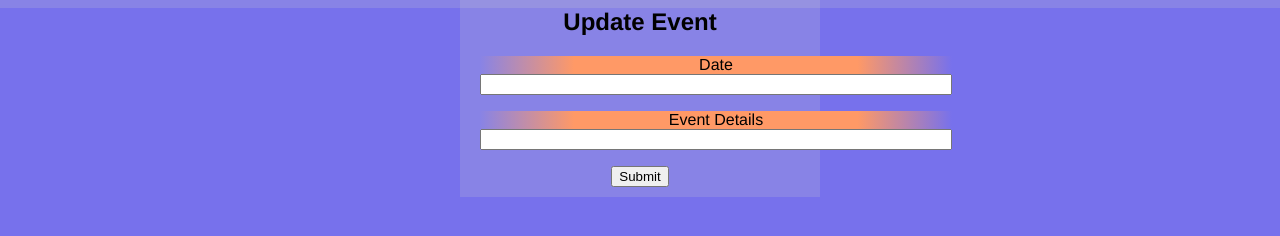
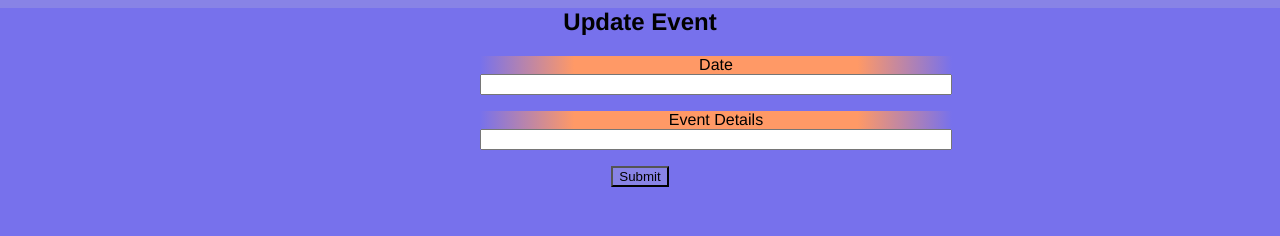
Before and after one commit to winters5885/NSS-Capstone, a website: page web/static_assets/updateEvent.html in a window 1280 px wide. Drawn offline with Linux system fonts and the light colour scheme; files whose address does not match are found by name.

Commit message:
CSS updates WIP

```diff
--- a/web/static_assets/css/style.css
+++ b/web/static_assets/css/style.css
@@ -139,7 +139,7 @@ a {
 }
 
 .card {
-    background: rgba(204, 204, 204, 0.2);
+    opacity: 100%;
     margin: auto;
     width: 25%;
     padding: 10px 20px;
@@ -267,3 +267,7 @@ p {
     background: linear-gradient(90deg, transparent, #ff9966, #ff9966, #ff9966, #ff9966, transparent);
     animation: rotation_481 5000ms infinite linear;
 }
+
+button {
+background: rgba(204, 204, 204, 0.2);
+}
```
